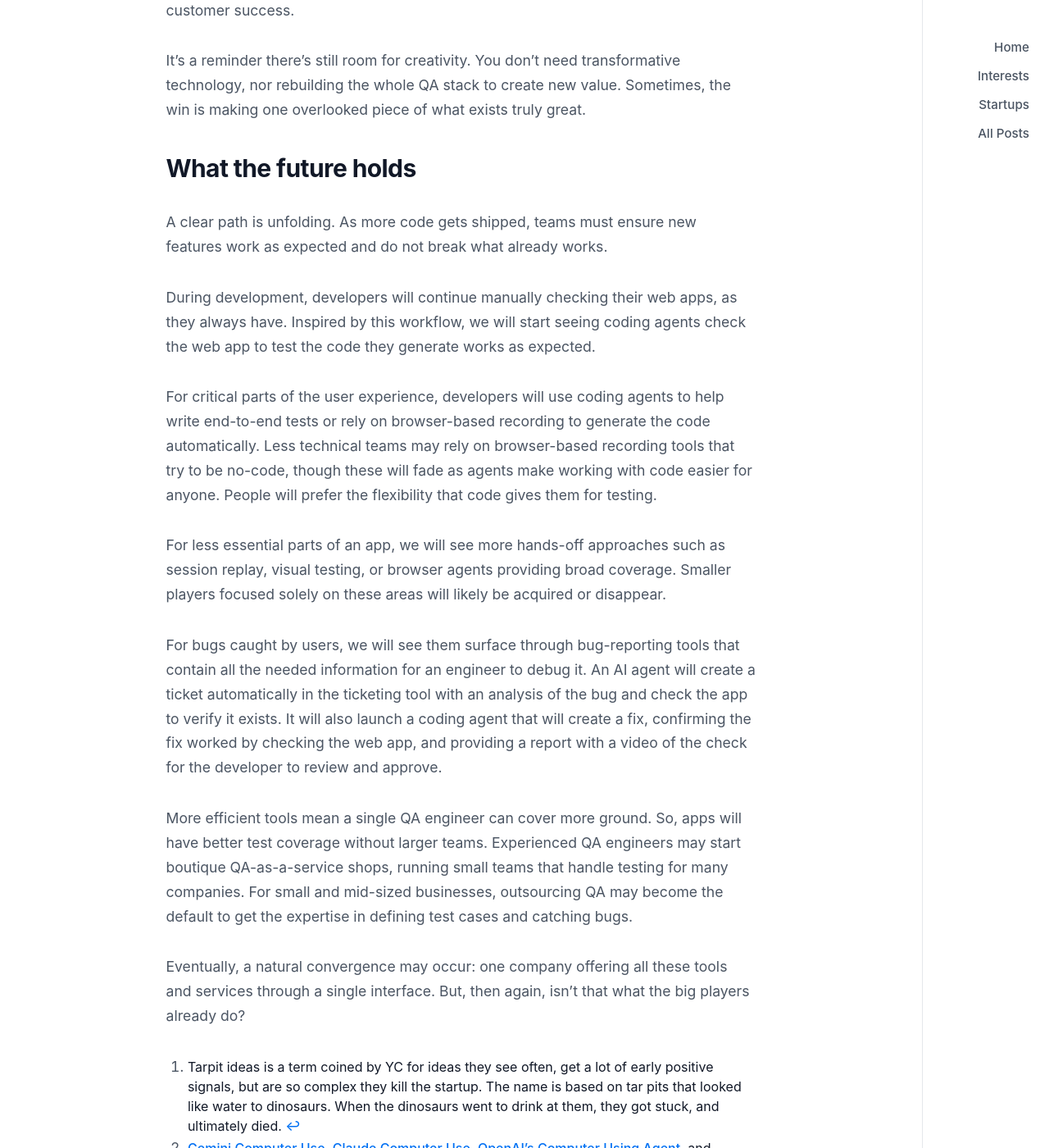
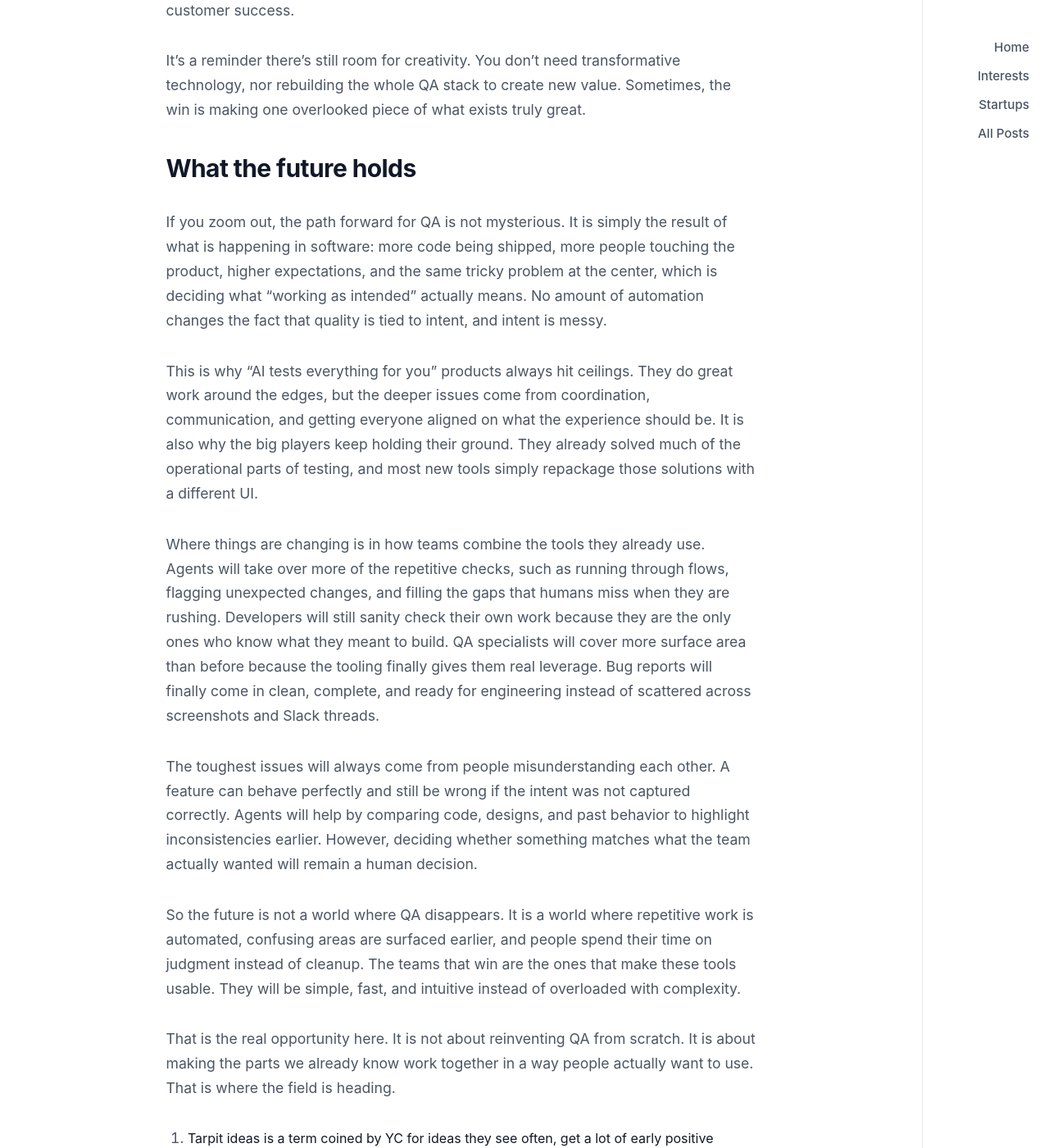
Before and after one commit to PBlanco/pblanco.github.io, a Jekyll site: the page built from _posts/2025-11-18-quiet-crisis-in-qa-more-code-same-old-problems.md, in a window 1280 px wide and 1400 px high, scrolled down 7042 px. Shown: the whole window at 82% size. Built offline with Jekyll 4.4.1, drawn with Linux system fonts in a browser that asks for light colours; some of the changed text lies outside the part shown.

Commit message:
Spelling fix & new conclusion after more thought

```diff
--- a/_posts/2025-11-18-quiet-crisis-in-qa-more-code-same-old-problems.md
+++ b/_posts/2025-11-18-quiet-crisis-in-qa-more-code-same-old-problems.md
@@ -103,19 +103,18 @@ It’s a reminder there’s still room for creativity. You don’t need transfor
 
 ## What the future holds
 
-A clear path is unfolding. As more code gets shipped, teams must ensure new features work as expected and do not break what already works.
+If you zoom out, the path forward for QA is not mysterious. It is simply the result of what is happening in software: more code being shipped, more people touching the product, higher expectations, and the same tricky problem at the center, which is deciding what “working as intended” actually means. No amount of automation changes the fact that quality is tied to intent, and intent is messy.
 
-During development, developers will continue manually checking their web apps, as they always have. Inspired by this workflow, we will start seeing coding agents check the web app to test the code they generate works as expected.
+This is why “AI tests everything for you” products always hit ceilings. They do great work around the edges, but the deeper issues come from coordination, communication, and getting everyone aligned on what the experience should be. It is also why the big players keep holding their ground. They already solved much of the operational parts of testing, and most new tools simply repackage those solutions with a different UI.
 
-For critical parts of the user experience, developers will use coding agents to help write end-to-end tests or rely on browser-based recording to generate the code automatically. Less technical teams may rely on browser-based recording tools that try to be no-code, though these will fade as agents make working with code easier for anyone. People will prefer the flexibility that code gives them for testing.
+Where things are changing is in how teams combine the tools they already use. Agents will take over more of the repetitive checks, such as running through flows, flagging unexpected changes, and filling the gaps that humans miss when they are rushing. Developers will still sanity check their own work because they are the only ones who know what they meant to build. QA specialists will cover more surface area than before because the tooling finally gives them real leverage. Bug reports will finally come in clean, complete, and ready for engineering instead of scattered across screenshots and Slack threads.
 
-For less essential parts of an app, we will see more hands-off approaches such as session replay, visual testing, or browser agents providing broad coverage. Smaller players focused solely on these areas will likely be acquired or disappear.
+The toughest issues will always come from people misunderstanding each other. A feature can behave perfectly and still be wrong if the intent was not captured correctly. Agents will help by comparing code, designs, and past behavior to highlight inconsistencies earlier. However, deciding whether something matches what the team actually wanted will remain a human decision.
 
-For bugs caught by users, we will see them surface through bug-reporting tools that contain all the needed information for an engineer to debug it. An AI agent will create a ticket automatically in the ticketing tool with an analysis of the bug and check the app to verify it exists. It will also launch a coding agent that will create a fix, confirming the fix worked by checking the web app, and providing a report with a video of the check for the developer to review and approve.
+So the future is not a world where QA disappears. It is a world where repetitive work is automated, confusing areas are surfaced earlier, and people spend their time on judgment instead of cleanup. The teams that win are the ones that make these tools usable. They will be simple, fast, and intuitive instead of overloaded with complexity.
 
-More efficient tools mean a single QA engineer can cover more ground. So, apps will have better test coverage without larger teams. Experienced QA engineers may start boutique QA-as-a-service shops, running small teams that handle testing for many companies. For small and mid-sized businesses, outsourcing QA may become the default to get the expertise in defining test cases and catching bugs.
+That is the real opportunity here. It is not about reinventing QA from scratch. It is about making the parts we already know work together in a way people actually want to use. That is where the field is heading.
 
-Eventually, a natural convergence may occur: one company offering all these tools and services through a single interface. But, then again, isn’t that what the big players already do?
 
 [^1]:  Tarpit ideas is a term coined by YC for ideas they see often, get a lot of early positive signals, but are so complex they kill the startup. The name is based on tar pits that looked like water to dinosaurs. When the dinosaurs went to drink at them, they got stuck, and ultimately died.
 
```
Also changed, not shown: other parts of _posts/2025-11-18-quiet-crisis-in-qa-more-code-same-old-problems.md (+1 -1 lines).
